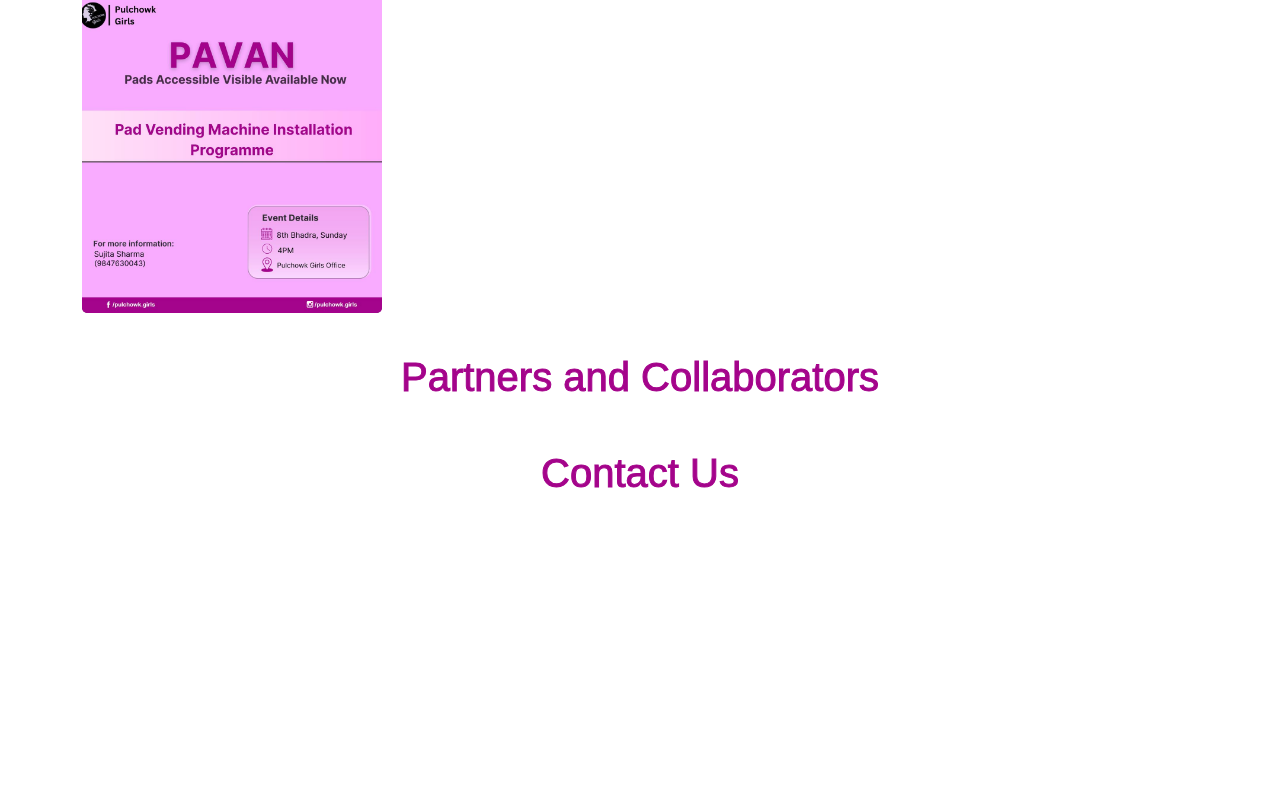
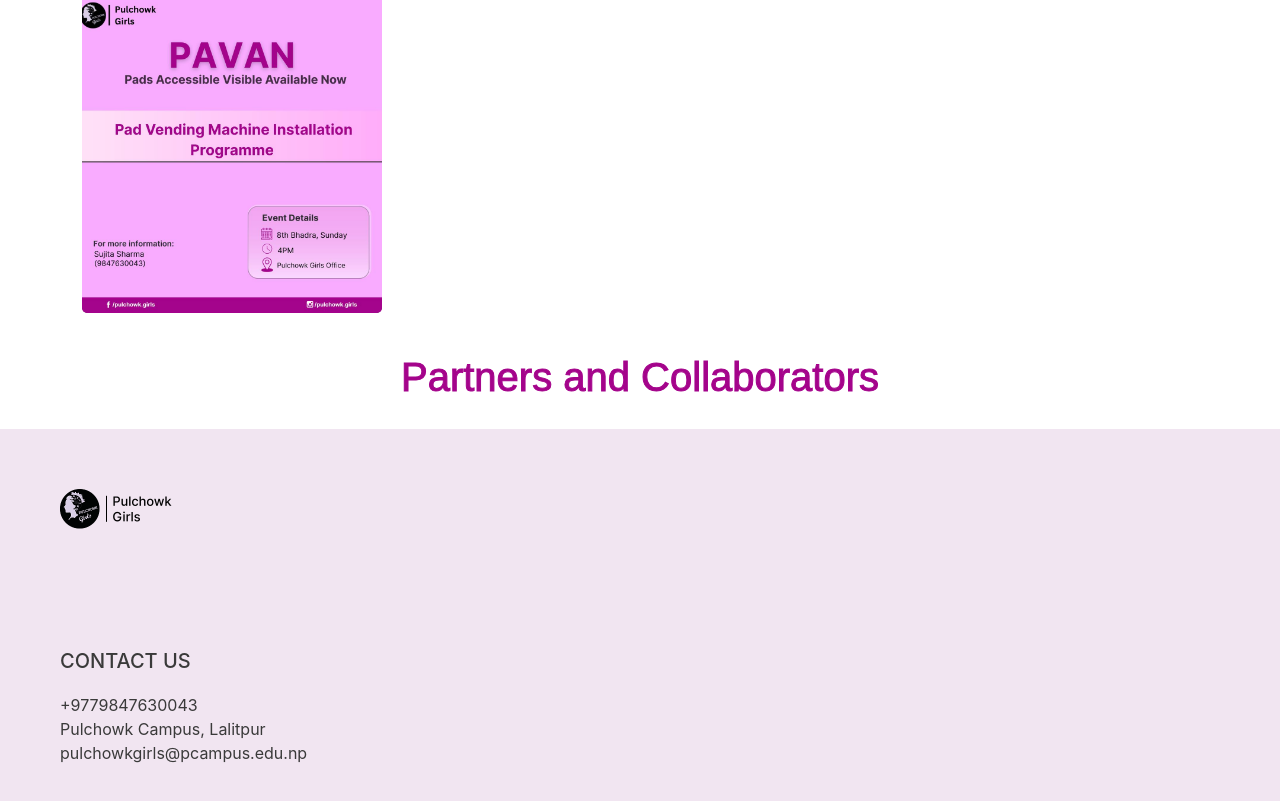
Before and after one commit to Pulchowk-Girls/Pulchowk-Girls-website, a React (Create React App) app: page / in a window 1280 px wide. Shown: the part 1467-2268 px from the top of the page. Before the commit the page ends 1992 px from the top, so only its background shows below. Built offline with nearby package versions, Linux system fonts and the light colour scheme.

Commit message:
updated ConatctUs section

```diff
--- a/src/Pages/ContactUs.js
+++ b/src/Pages/ContactUs.js
@@ -1,13 +1,30 @@
-import React from 'react'
+import React from "react";
+import "../styles/ContactUs.css";
 
 function ContactUs() {
   return (
-    <div className="container">
-      <div className="container-header">
-        <h1>Contact Us</h1>
+    <div className="contact-us-container">
+      <img
+        src="/Logo.png"
+        alt="Logo"
+        style={{
+          height: "40px",
+          marginRight: "8px",
+          marginLeft: "60px",
+          verticalAlign: "middle",
+          marginBottom: "60px",
+        }}
+      />
+      <div className="contact-us-container-content">
+        <h5 style={{ marginBottom: "20px" }}>CONTACT US</h5>
+        <p>
+          +9779847630043 <br />
+          Pulchowk Campus, Lalitpur <br />
+          pulchowkgirls@pcampus.edu.np
+        </p>
       </div>
     </div>
-  )
+  );
 }
 
-export default ContactUs
+export default ContactUs;
--- a/src/styles/ContactUs.css
+++ b/src/styles/ContactUs.css
@@ -0,0 +1,11 @@
+.contact-us-container {
+  padding: 60px 0 0 0;
+  background-color: #f1e5f1;
+}
+.contact-us-container-content {
+  padding: 60px;
+  font-family: "Inter", sans-serif;
+  font-size: 16px;
+  line-height: 1.5;
+  color: #3a3a3a;
+}
--- a/src/styles/Styles.css
+++ b/src/styles/Styles.css
@@ -1,30 +1,4 @@
-.App {
-  text-align: center;
-}
-
-.App-logo {
-  height: 40vmin;
-  pointer-events: none;
-}
-
-@media (prefers-reduced-motion: no-preference) {
-  .App-logo {
-    animation: App-logo-spin infinite 20s linear;
-  }
-}
-
-.App-link {
-  color: "white";
-}
-
-@keyframes App-logo-spin {
-  from {
-    transform: rotate(0deg);
-  }
-  to {
-    transform: rotate(360deg);
-  }
-}
+/*  */
 
 /* styles.css */
 .navbar-custom .nav-link,
```
